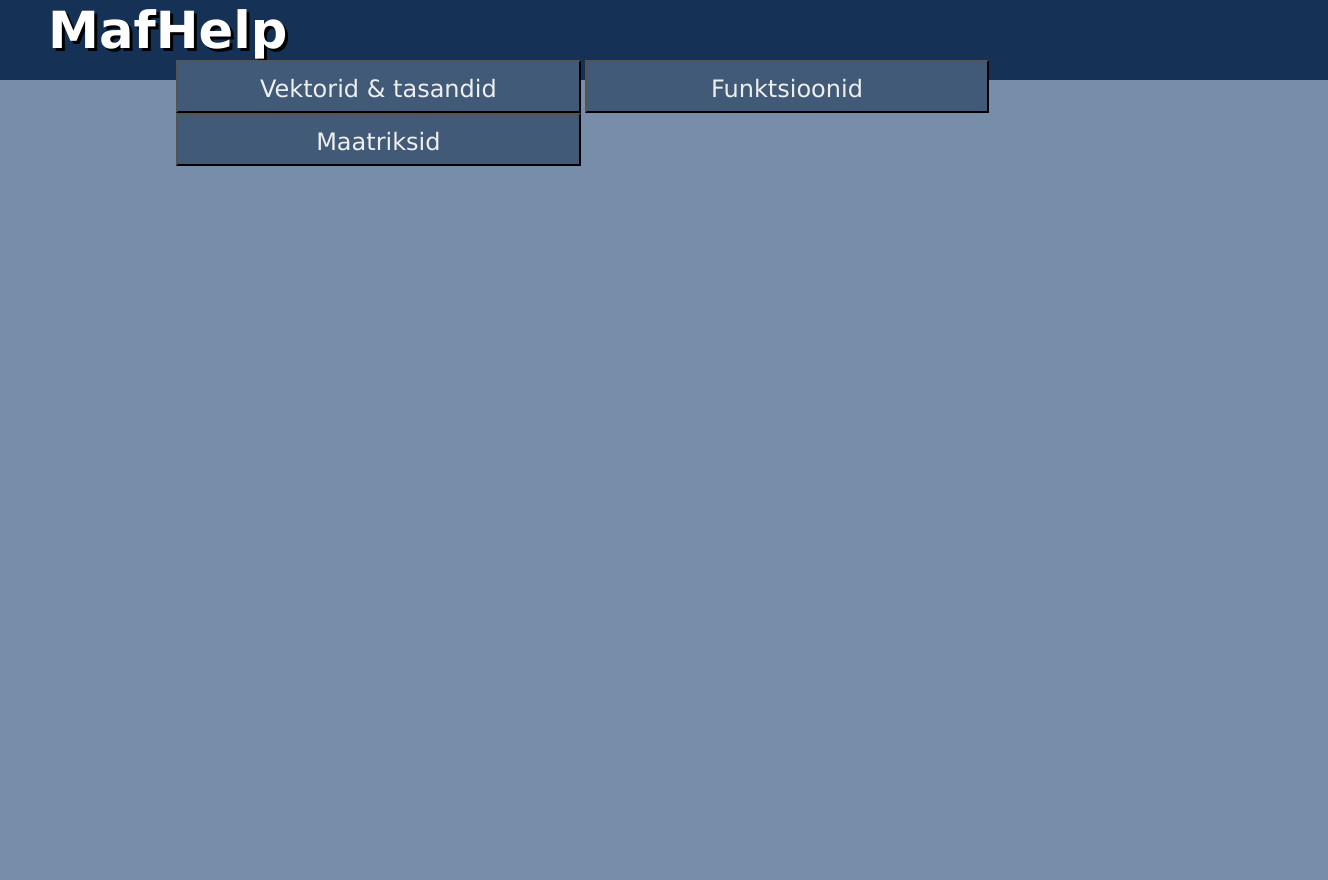
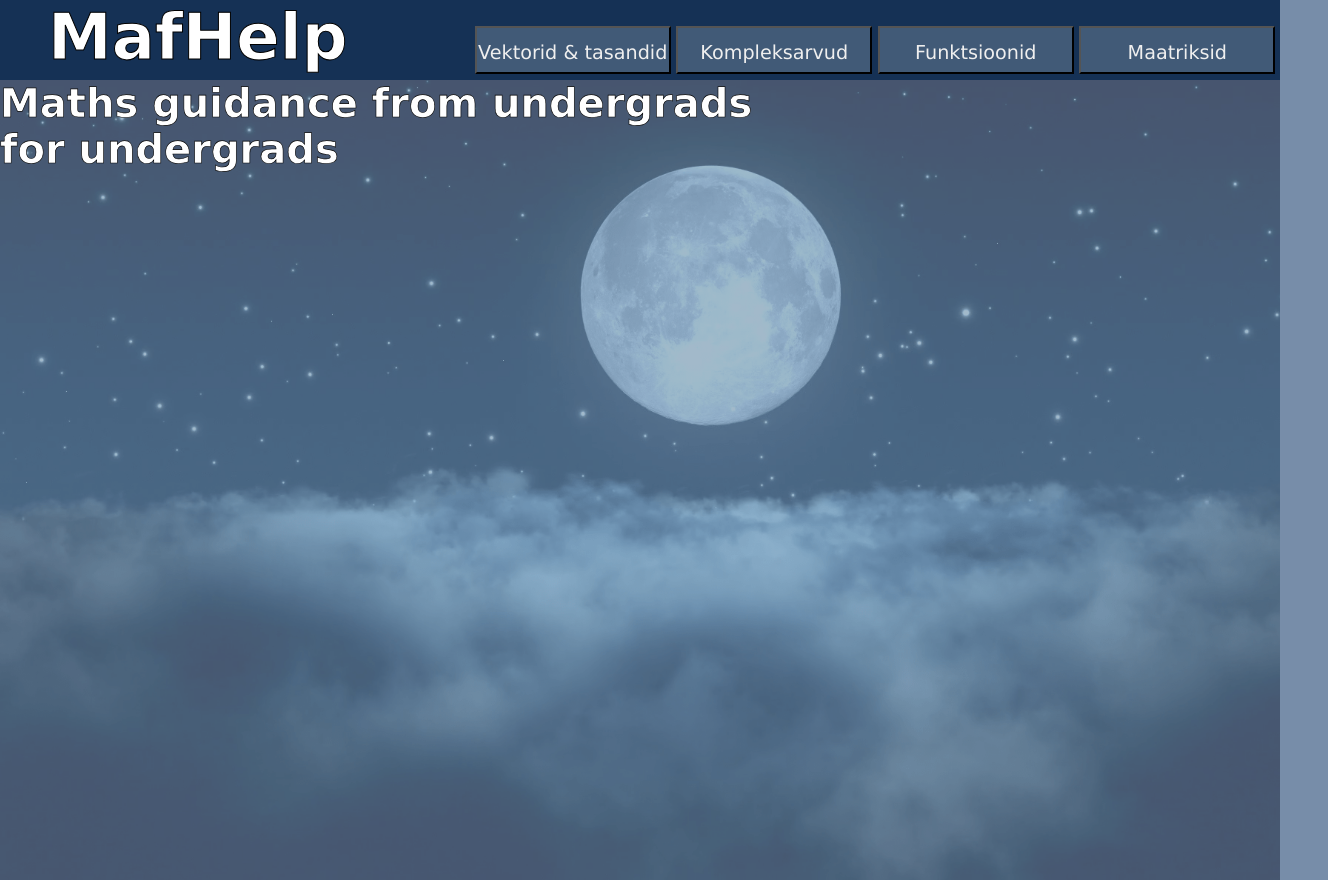
Before and after one commit to PMark-est/Veebileht, a plain HTML site: page index.html in a window 1280 px wide. Shown: the whole page, 1328 px wide, since content can reach past the window. Before the commit the page ends 800 px from the top, so only its background shows below. Drawn offline with Linux system fonts and the light colour scheme.

Commit message:
Koduleht pmst lõplik

```diff
--- /dev/null
+++ b/index.css
@@ -0,0 +1,19 @@
+.sisu {
+  display: inline-block;
+  color: #fff;
+}
+.image {
+  position: absolute;
+  z-index: -1;
+  background: url("background2.png");
+  background-size: cover;
+  opacity: 0.4;
+  width: 100%;
+  height: 100%;
+}
+.sisu h1 {
+  color: #fff;
+  font-family: Verdana, Geneva, Tahoma, sans-serif;
+  font-size: 5vh;
+  -webkit-text-stroke: 0.6px black;
+}
--- a/index.html
+++ b/index.html
@@ -6,7 +6,7 @@
     <meta name="viewport" content="width=device-width, initial-scale=1.0" />
     <title>Document</title>
     <link rel="stylesheet" href="style.css" />
-    <!--<link rel="stylesheet" href="index.css" />-->
+    <link rel="stylesheet" href="index.css" />
   </head>
   <body>
     <!--Lisada mediaquery, selleks, kui ekraan liiga väikesks läheb 950x580-->
@@ -15,6 +15,13 @@
       <div class="navDB">
         <div class="navB">
           <button class="navTeema">Vektorid & tasandid</button>
+          <div>
+            <button class="navAlaTeema">Eksamiteemad</button>
+            <button class="navAlaTeema">Näidisülesanded</button>
+          </div>
+        </div>
+        <div class="navB">
+          <button class="navTeema">Kompleksarvud</button>
           <div>
             <button class="navAlaTeema">Eksamiteemad</button>
             <button class="navAlaTeema">Näidisülesanded</button>
@@ -36,5 +43,10 @@
         </div>
       </div>
     </div>
+    <div class="sisu">
+      <div class="image"></div>
+      <h1>Maths guidance from undergrads</h1>
+      <h1>for undergrads</h1>
+    </div>
   </body>
 </html>
--- a/style.css
+++ b/style.css
@@ -12,36 +12,39 @@ button {
   background-color: #415a77;
   color: #efefef;
   font-family: Verdana, Geneva, Tahoma, sans-serif;
-  width: 100%;
-  font-size: 1.5rem;
+  font-size: 1.5vw;
   padding: 1vw 0 1vh 0;
 }
 .navTeema {
   transition: 0.1s;
 }
 .navAlaTeema {
+  width: 80%;
   padding: 0.25rem;
   margin-top: 0.5rem;
 }
 .navbar {
   background-color: #153155;
   padding-left: 3rem;
-  width: 100%;
-  height: 10%;
+  height: 10vh;
 }
 .navbar h1 {
   display: inline-block;
-  font-size: 4vw;
+  color: #fff;
   font-family: Verdana, Geneva, Tahoma, sans-serif;
-  text-shadow: 3px 3px #000;
-  color: #fff;
+  font-size: 8vh;
+  -webkit-text-stroke: 1px black;
+  margin-right: 10%;
 }
 .navDB {
-  display: inline-block;
-  margin-left: 10%;
+  width: 65%;
+  display: inline-flex;
+  align-items: flex-start;
+  justify-content: space-between;
 }
 .navB {
   display: inline-grid;
+  width: 24.5%;
 }
 .navB div {
   opacity: 0;
@@ -52,7 +55,6 @@ button {
   visibility: visible;
   height: auto;
   opacity: 1;
-  width: 85%;
   transform: translate3d(10%, 10%, 0);
   animation: fadeIn 1s ease;
 }
```
Also changed, not shown: background.jpg (added), background2.png (added).
